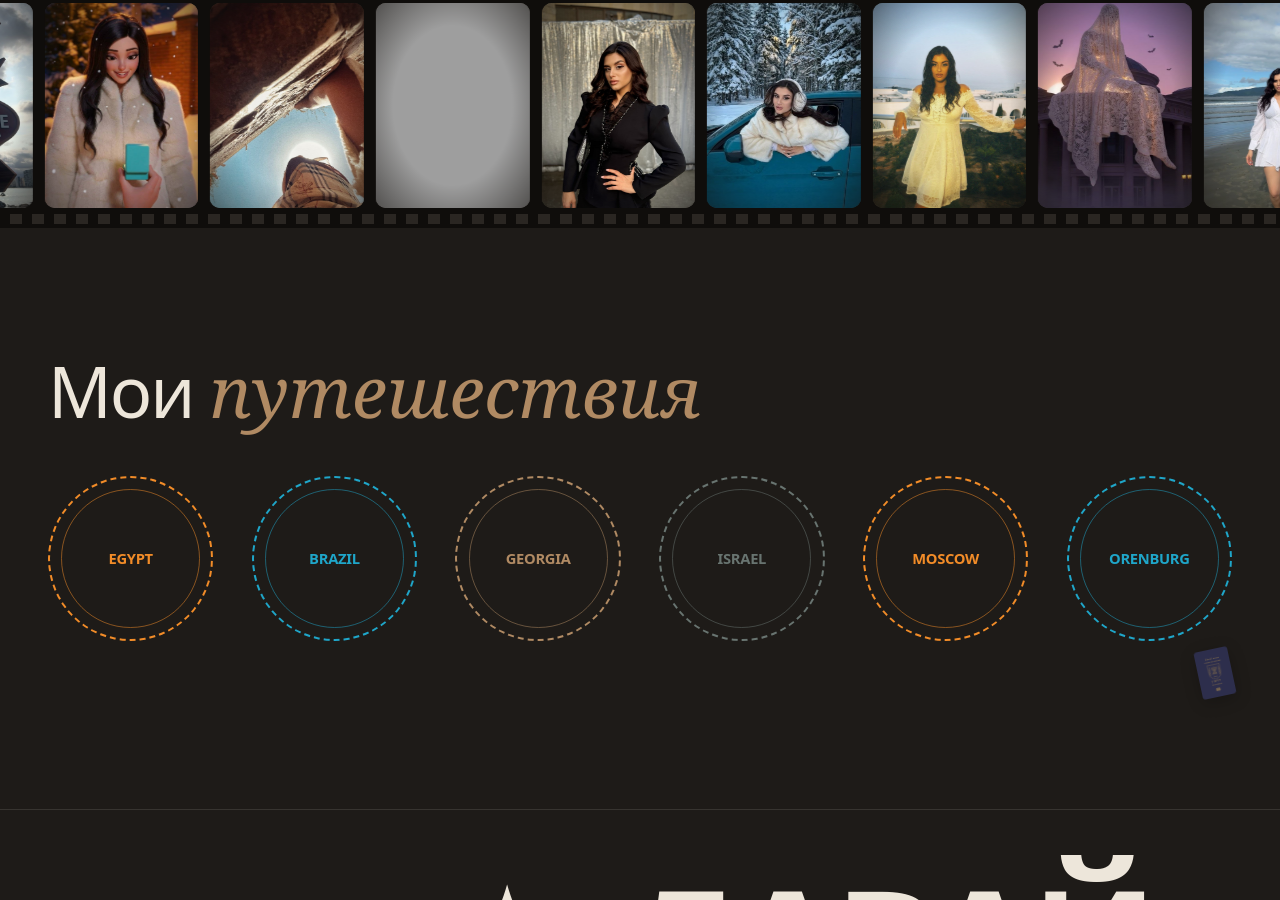
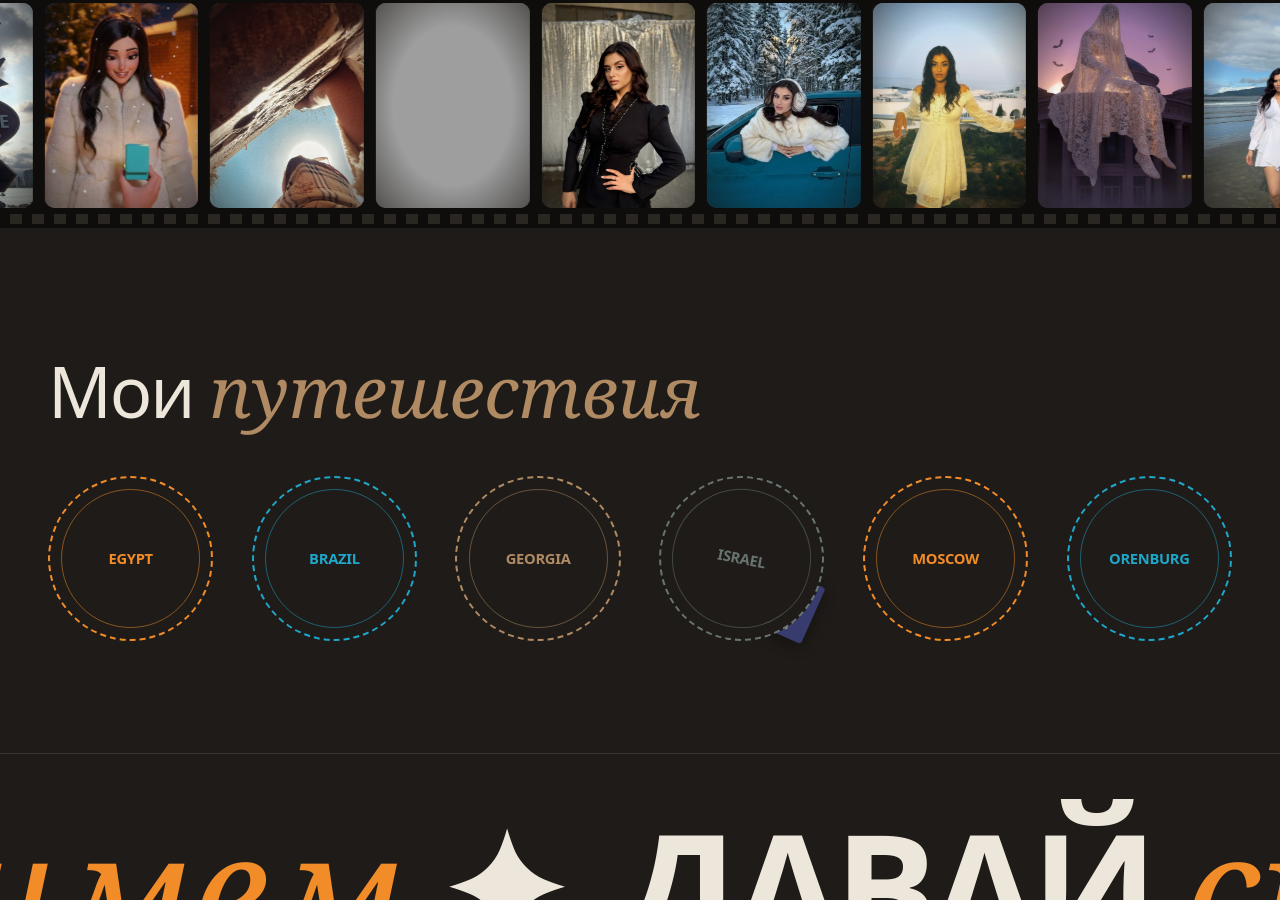
Before and after one commit to borissetkoo-hash/-, a plain HTML site: page about.html in a window 1280 px wide. Shown: the part 1806-2706 px from the top of the page. Drawn offline with Linux system fonts and the light colour scheme; grey boxes are pictures that could not be loaded; a web font is replaced by a local one.

Commit message:
Tuck the passport under the Israel stamp
Only a corner of it peeks out from behind the stamp; tapping that corner
opens the gift page.

Co-Authored-By: Claude Opus 5.5 <noreply@anthropic.com>
Claude-Session: https://claude.ai/code/session_01PoQqKJe3UCikb5iyQC2jo1

```diff
--- a/about.html
+++ b/about.html
@@ -88,12 +88,14 @@
           <div><h2>Мои <em>путешествия</em></h2></div>
         </div>
         <div class="stamps-wrap">
-          <a href="podarok.html" class="passport" aria-label="Паспорт"><img src="assets/img/passport.svg" alt=""></a>
         <div class="stamps">
           <div class="stamp c1 reveal"><div><b>Egypt</b></div></div>
           <div class="stamp c2 reveal d1"><div><b>Brazil</b></div></div>
           <div class="stamp c3 reveal d2"><div><b>Georgia</b></div></div>
-          <div class="stamp c4 reveal"><div><b>Israel</b></div></div>
+          <div class="stamp-slot reveal">
+            <a href="podarok.html" class="passport" aria-label="Паспорт"><img src="assets/img/passport.svg" alt=""></a>
+            <div class="stamp c4"><div><b>Israel</b></div></div>
+          </div>
           <div class="stamp c1 reveal d1" style="--r:7deg"><div><b>Moscow</b></div></div>
           <div class="stamp c2 reveal d2" style="--r:-6deg"><div><b>Orenburg</b></div></div>
         </div>
--- a/assets/css/style.css
+++ b/assets/css/style.css
@@ -1168,3 +1168,15 @@ html { overflow-x: clip; }
 .gift-video iframe { width: 100%; height: 100%; border: 0; display: block; }
 .passport { width: 34px; }
 .passport img { display: block; width: 100%; height: auto; border-radius: 3px; }
+
+/* Паспорт выглядывает из-под штампа Israel */
+.stamps-wrap { padding-bottom: 0; }
+.stamp-slot { position: relative; min-width: 0; }
+.stamp-slot .stamp { position: relative; z-index: 1; background: var(--night); }
+.stamp-slot .passport {
+  position: absolute; z-index: 0; right: -4%; bottom: -6%; width: 24%; min-width: 22px;
+  transform: rotate(24deg); opacity: .9;
+}
+.stamp-slot .passport:hover, .stamp-slot .passport:focus-visible { transform: rotate(14deg) translate(14%, 10%) scale(1.25); opacity: 1; }
+.stamp-slot .passport { right: 9%; bottom: 5%; width: 26%; }
+.stamp-slot .passport { right: 6%; bottom: 2%; }
```
